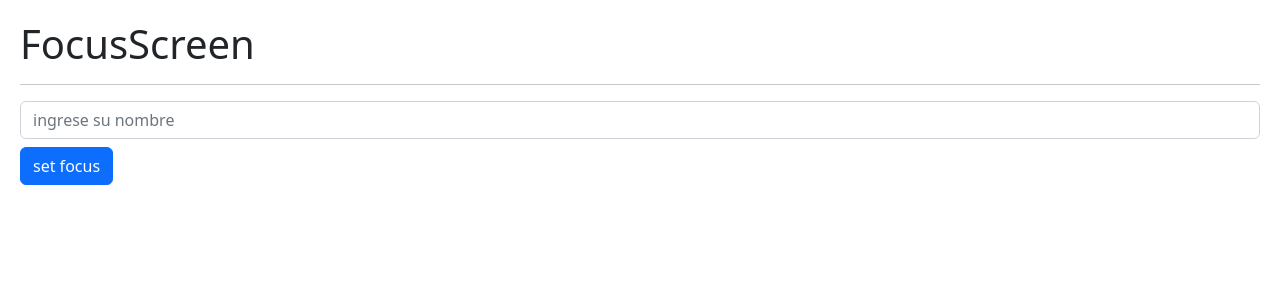
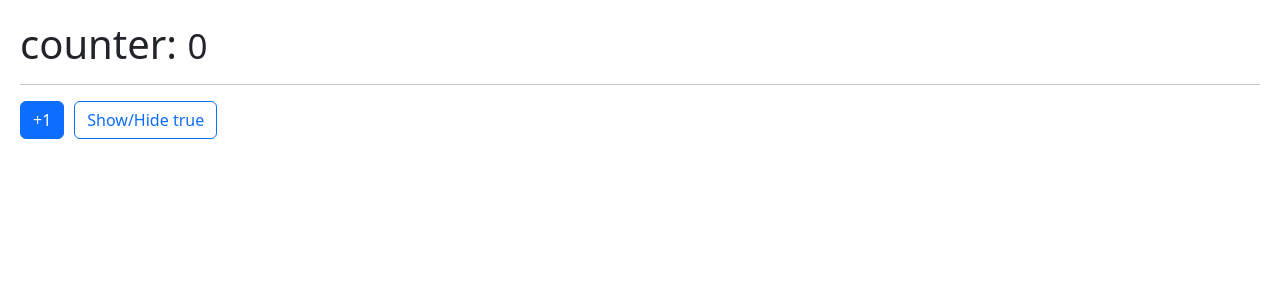
Before and after one commit to borism193/hook-apps, a React (Vite) app: page / in a window 1280 px wide. Shown: the top 300 px of the page. Built offline with nearby package versions, Linux system fonts and the light colour scheme.

Commit message:
ReactMemo

```diff
--- /dev/null
+++ b/src/05-memos/Memorize.jsx
@@ -0,0 +1,36 @@
+import { useState } from 'react'
+import { useCounter } from '../hooks'
+import { Small } from './Small'
+
+export const Memorize = () => {
+
+   const{ counter, addHandle } = useCounter(0)
+   const [show, setShow] = useState(true)
+
+
+    return (
+
+        <>
+
+        <h1>counter: <Small value={counter}/></h1>
+
+        <hr />
+
+        <button
+        className='btn btn-primary'
+        onClick={() => addHandle()}
+        >
+                +1
+        </button>
+
+        <button
+            className='btn btn-outline-primary'
+            onClick={() => setShow(!show)}
+        >
+            Show/Hide {JSON.stringify(show)}
+        </button>
+
+        </>
+
+  )
+}
--- /dev/null
+++ b/src/05-memos/Small.jsx
@@ -0,0 +1,9 @@
+//import { memo } from "react"
+import React from "react"
+
+
+export const Small =   React.memo(({value}) => {
+  return (
+    <small>{value}</small>
+  )
+})
--- a/src/hooks/useCounter.js
+++ b/src/hooks/useCounter.js
@@ -1,6 +1,7 @@
 import { useState } from "react";
 
 export const useCounter = (initaialValue = 0) => {
+
     const [counter, setcounter] = useState(initaialValue)
 
 
--- a/src/main.jsx
+++ b/src/main.jsx
@@ -1,6 +1,7 @@
 import React from 'react'
 import ReactDOM from 'react-dom/client'
-import { FocusScreen } from './04-useRef/FocusScreen'
+import { Memorize } from './05-memos/Memorize'
+//import { FocusScreen } from './04-useRef/FocusScreen'
 //import { MultipleCustomHooks } from './03-examples/MultipleCustomHooks'
 //import { SimpleForm } from './02-useEffect/SimpleForm'
 //import { CounterApp } from './01-usestate/CounterApp'
@@ -9,6 +10,6 @@ import './index.css'
 
 ReactDOM.createRoot(document.getElementById('root')).render(
   <React.StrictMode>
-    <FocusScreen />
+    <Memorize />
   </React.StrictMode>
 )
```
